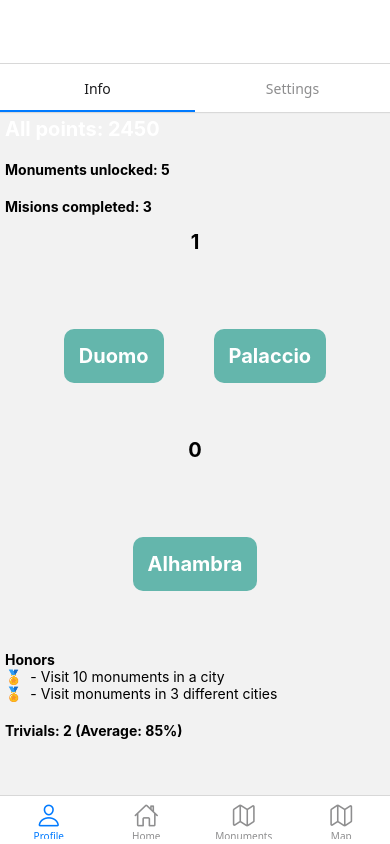
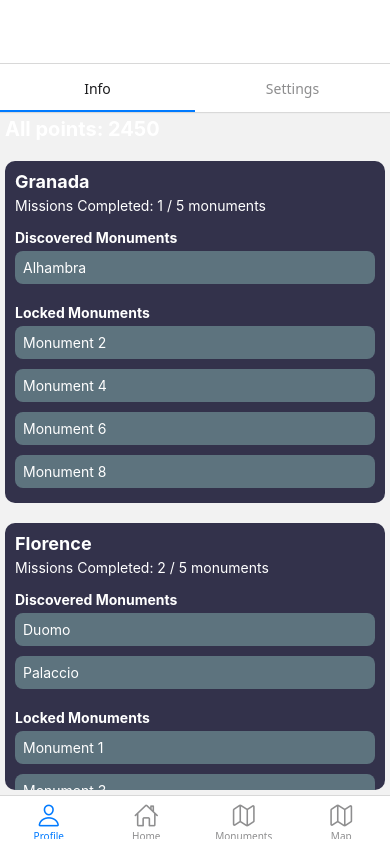
Before and after one commit to LCinder/React-Native-App, a React Native app: screen /Profile in a window 390 px wide. Built offline with nearby package versions, Linux system fonts and the light colour scheme; what @rnmapbox/maps would draw is missing.

Commit message:
Adding changes

```diff
--- a/app/Items.tsx
+++ b/app/Items.tsx
@@ -15,7 +15,6 @@ export default function Items() {
     const {monuments, monumentLevels} = useMonuments();
 
     useEffect(() => {
-        console.log(monuments)
         const result =
             monuments
                 //.filter((i) => i.missionType === missionType.name)
--- a/app/ProfileTabs.tsx
+++ b/app/ProfileTabs.tsx
@@ -1,59 +1,75 @@
-import React, {useEffect, useState} from "react";
-import {createMaterialTopTabNavigator} from "@react-navigation/material-top-tabs";
-import {FlatList, ScrollView, StyleSheet, Text, View} from "react-native";
-import {fetchPlayerStats, groupMonumentsByCity} from "@/utils/Helper";
-import ItemGridList from "@/app/ItemGridList";
-import {MonumentsByCity, PlayerStats} from "@/types/types";
+import React, { useEffect, useState } from "react";
+import { createMaterialTopTabNavigator } from "@react-navigation/material-top-tabs";
+import { FlatList, ScrollView, StyleSheet, Text, View } from "react-native";
+import {
+    fetchCityObjectivesExample,
+    fetchPlayerStats
+} from "@/utils/Helper";
+import { CityObjectives, PlayerStats } from "@/types/types";
 
 function InfoScreen() {
-
-    const [playerStats, setPlayerStats] = useState<PlayerStats>(undefined)
-    const [grouped, setGrouped] = useState<MonumentsByCity[]>(undefined)
+    const [playerStats, setPlayerStats] = useState<PlayerStats | null>(null);
+    const [cityObjectives, setCityObjectives] = useState<Map<number, CityObjectives> | null>(null);
 
     useEffect(() => {
-        const data = fetchPlayerStats()
-        setPlayerStats(data)
+        const data = fetchPlayerStats();
+        setPlayerStats(data);
 
-        setGrouped(groupMonumentsByCity(data?.monuments?.list));
+        const cityObjData = fetchCityObjectivesExample();
+        setCityObjectives(cityObjData);
     }, []);
 
-    if (!playerStats) return <Text>Loading...</Text>;
+    if (!playerStats || !cityObjectives) return <Text>Loading...</Text>;
 
     return (
         <ScrollView style={styles.container}>
             <Text style={styles.title}>All points: {playerStats.totalPoints}</Text>
 
-            <Text style={styles.section}>Monuments unlocked: {playerStats.monuments.count}</Text>
+            <FlatList
+                data={Array.from(cityObjectives.values())}
+                keyExtractor={(c) => c.cityId.toString()}
+                renderItem={({ item }) => {
+                    const discovered = item.monumentsDiscovered || [];
+                    const allMonuments = item.allMonuments || [];
+                    console.log(item.allMonuments)
+                    const locked = allMonuments.filter(m => !discovered.some(d => d.monumentId === m.monumentId));
 
-            <Text style={styles.section}>Misions completed: {playerStats.missions.total}</Text>
+                    return (
+                        <View style={styles.cityCard}>
+                            <Text style={styles.cityTitle}>{item.cityName}</Text>
+                            <Text style={styles.text}>
+                                Missions Completed: {item.missionsCompleted.length} / {allMonuments.length} monuments
+                            </Text>
 
-            <FlatList
-                data={grouped}
-                keyExtractor={(c) => c.cityId}
-                renderItem={({ item }) => (
-                    <View style={styles.header}>
-                        <Text style={{ fontSize: 20, fontWeight: "bold" }}>{item.cityId}</Text>
-                        <ItemGridList
-                            data={item.monuments}
-                            onPress={(m) => console.log("Monument:", m)}
-                        />
-                    </View>
-                )}
+                            <Text style={styles.section}>Discovered Monuments</Text>
+                            {discovered.map(m => (
+                                <View key={m.monumentId} style={styles.monumentCard}>
+                                    <Text style={styles.text}>{m.name}</Text>
+                                </View>
+                            ))}
+
+                            <Text style={styles.section}>Locked Monuments</Text>
+                            {locked.map(m => (
+                                <View key={m.monumentId} style={styles.monumentCard}>
+                                    <Text style={styles.text}>{m.name}</Text>
+                                </View>
+                            ))}
+                        </View>
+                    );
+                }}
             />
 
             <Text style={styles.section}>Honors</Text>
             {playerStats.achievements.map(a => (
-                <Text key={a.id}>🏅 {a.title} - {a.description}</Text>
+                <Text key={a.id}>🏅 {a.name} - {a.description}</Text>
             ))}
-
-            <Text style={styles.section}>Trivials: {playerStats.trivials.total} (Average: {playerStats.trivials.averageScore}%)</Text>
         </ScrollView>
     );
 }
 
 function SettingsScreen() {
     return (
-        <View style={{flex: 1, justifyContent: "center", alignItems: "center"}}>
+        <View style={{ flex: 1, justifyContent: "center", alignItems: "center" }}>
             <Text>Settings</Text>
         </View>
     );
@@ -63,16 +79,12 @@ const TopTab = createMaterialTopTabNavigator();
 
 export default function ProfileTabs() {
     return (
-        <TopTab.Navigator lazy={true}
-                          screenOptions={{
-                              swipeEnabled: true,
-                          }}>
-            <TopTab.Screen name="Info" component={InfoScreen}/>
-            <TopTab.Screen name="Settings" component={SettingsScreen}/>
+        <TopTab.Navigator lazy={true} screenOptions={{ swipeEnabled: true }}>
+            <TopTab.Screen name="Info" component={InfoScreen} />
+            <TopTab.Screen name="Settings" component={SettingsScreen} />
         </TopTab.Navigator>
     );
 }
-
 
 const styles = StyleSheet.create({
     container: {
@@ -80,25 +92,36 @@ const styles = StyleSheet.create({
         borderRadius: 10,
         flex: 1
     },
-    header: {
-        alignItems: "center",
-        margin: 15,
-    },
     title: {
         fontWeight: "bold",
         fontSize: 20,
         color: "#fff",
+        marginBottom: 10
     },
-    textContainer: {
-        backgroundColor: "rgba(255,255,255,0.3)",
-        padding: 10,
-        alignItems: "center",
+    section: {
+        marginTop: 15,
+        fontWeight: "bold",
+        color: "#fff"
     },
     text: {
         color: "#fff",
     },
-    imageContainer: {
-        alignItems: "center",
+    cityCard: {
+        marginVertical: 10,
+        padding: 10,
+        backgroundColor: "#33324b",
+        borderRadius: 10
     },
-    section: {marginTop: 20, fontWeight: "bold"},
+    cityTitle: {
+        fontSize: 18,
+        fontWeight: "bold",
+        color: "#fff",
+        marginBottom: 5
+    },
+    monumentCard: {
+        marginVertical: 5,
+        padding: 8,
+        backgroundColor: "#5d737e",
+        borderRadius: 8
+    }
 });
--- a/utils/Helper.tsx
+++ b/utils/Helper.tsx
@@ -1,5 +1,5 @@
 import {
-    City,
+    City, CityObjectives, CompletedMission,
     Level,
     MissionType,
     Monument,
@@ -9,8 +9,8 @@ import {
     PlayerStats
 } from "@/types/types";
 
-const colors = ["#AD8A56", "#B4B4B4", "#AF9500", "#000000",]
-export const colorPalette = ["#5d737e", "#64b6ac", "#c0fdfb", "#daffef", "#fcfffd"]
+const colors = ["#AD8A56", "#B4B4B4", "#AF9500", "#000000"];
+export const colorPalette = ["#5d737e", "#64b6ac", "#c0fdfb", "#daffef", "#fcfffd"];
 
 export const ITEM_TEMPLATE: Monument = {
     PK: "",
@@ -25,14 +25,10 @@ export const ITEM_TEMPLATE: Monument = {
 
 export const findColorByLevel = (level: Level) => {
     switch (level.difficulty) {
-        case "basic":
-            return colors[0];
-        case "medium":
-            return colors[1];
-        case "hard":
-            return colors[2];
-        default:
-            return colors[3];
+        case "basic": return colors[0];
+        case "medium": return colors[1];
+        case "hard": return colors[2];
+        default: return colors[3];
     }
 };
 
@@ -73,40 +69,40 @@ export function fetchPlacesByCityVisitedByUser(): MonumentsResult {
             SK: "MONUMENT#m1",
             entityType: "UserMonument",
             userId: "u1",
-            monumentId: "m1",
+            monumentId: 0,
             name: "Duomo",
             cityId: 1,
             routeId: "historic",
-            discoveredAt: "2025-08-13T10:00:00Z"
+            discoveredAt: "2025-08-13T10:00:00Z",
+            cityName: "Florence"
         },
         {
             PK: "USER#u1",
             SK: "MONUMENT#m2",
             entityType: "UserMonument",
             userId: "u1",
-            monumentId: "m2",
+            monumentId: 2,
             name: "Palaccio",
             cityId: 1,
             routeId: "historic",
-            discoveredAt: "2025-08-12T15:20:00Z"
+            discoveredAt: "2025-08-12T15:20:00Z",
+            cityName: "Florence"
         },
         {
             PK: "USER#u1",
-            SK: "MONUMENT#m2",
+            SK: "MONUMENT#m3",
             entityType: "UserMonument",
             userId: "u1",
-            monumentId: "m2",
+            monumentId: 0,
             name: "Alhambra",
             cityId: 0,
             routeId: "historic",
-            discoveredAt: "2025-08-12T15:20:00Z"
+            discoveredAt: "2025-08-12T15:20:00Z",
+            cityName: "Granada"
         },
     ];
 
-    return {
-        count: monuments.length,
-        monuments
-    };
+    return { count: monuments.length, monuments };
 }
 
 export function retrieveRealItemState(monument: Monument) {
@@ -131,7 +127,8 @@ export const fetchTempData = (): Monument[] => {
             imageUrl: "https://www.svgrepo.com/show/104228/arc-de-triomphe.svg",
             clue: "",
             GSI3PK: city.PK,
-            GSI3SK: `NAME#Monument ${i}`
+            GSI3SK: `NAME#Monument ${i}`,
+            cityId: city.cityId
         });
     }
 
@@ -150,126 +147,98 @@ export const fetchMissionType = (): MissionType[] => [
 ];
 
 export const fetchAllLevels = (): Level[] => [
-    {
-        PK: "CITY#granada",
-        SK: "LEVEL#0",
-        entityType: "Level",
-        levelId: "0",
-        cityId: "granada",
-        difficulty: "basic",
-        color: "Bronze"
-    },
-    {
-        PK: "CITY#granada",
-        SK: "LEVEL#1",
-        entityType: "Level",
-        levelId: "1",
-        cityId: "granada",
-        difficulty: "medium",
-        color: "Silver"
-    },
-    {
-        PK: "CITY#granada",
-        SK: "LEVEL#2",
-        entityType: "Level",
-        levelId: "2",
-        cityId: "granada",
-        difficulty: "hard",
-        color: "Gold"
-    },
+    {PK: "CITY#granada", SK: "LEVEL#0", entityType: "Level", levelId: "0", cityId: "granada", difficulty: "basic", color: "Bronze"},
+    {PK: "CITY#granada", SK: "LEVEL#1", entityType: "Level", levelId: "1", cityId: "granada", difficulty: "medium", color: "Silver"},
+    {PK: "CITY#granada", SK: "LEVEL#2", entityType: "Level", levelId: "2", cityId: "granada", difficulty: "hard", color: "Gold"},
 ];
 
 export function fetchPlayerStats(): PlayerStats {
     return {
         totalPoints: 2450,
         monuments: {
-            count: 5,
+            count: 3,
             list: fetchPlacesByCityVisitedByUser().monuments
         },
         missions: {
             total: 3,
             list: [
-                {
-                    missionId: "miss1",
-                    title: "Historic Sevilla",
-                    cityId: "sevilla",
-                    routeId: "historic",
-                    completedAt: "2025-08-01"
-                },
-                {
-                    missionId: "miss2",
-                    title: "Historic Granada",
-                    cityId: "granada",
-                    routeId: "historic",
-                    completedAt: "2025-08-05"
-                },
-                {
-                    missionId: "miss3",
-                    title: "Historic Florence",
-                    cityId: "florence",
-                    routeId: "historic",
-                    completedAt: "2025-08-08"
-                },
+                { missionId: "miss1", title: "Historic Florence 2", cityId: 1, routeId: "historic", completedAt: "2025-08-01" },
+                { missionId: "miss2", title: "Historic Granada", cityId: 0, routeId: "historic", completedAt: "2025-08-05" },
+                { missionId: "miss3", title: "Historic Florence", cityId: 1, routeId: "historic", completedAt: "2025-08-08" },
             ]
         },
         achievements: [
             {id: "ach1", name: "Explorer", description: "Visit 10 monuments in a city", unlockedAt: "2025-08-05"},
-            {
-                id: "ach2",
-                name: "Traveller",
-                description: "Visit monuments in 3 different cities",
-                unlockedAt: "2025-08-08"
-            },
+            {id: "ach2", name: "Traveller", description: "Visit monuments in 3 different cities", unlockedAt: "2025-08-08"},
         ],
-        trivials: {
-            total: 2,
-            averageScore: 85
-        },
+        trivials: { total: 2, averageScore: 85 },
         totalPlayTimeMinutes: 540
     };
 }
 
-export function groupMonumentsByCity(monuments: MonumentsResult[]): MonumentsByCity[] {
-    const map = new Map<string, Monument[]>();
+export function groupMonumentsByCity(monuments: MonumentDiscovery[]): MonumentsByCity[] {
+    const cityMap = new Map<number, string>();
+    const map = new Map<number, MonumentDiscovery[]>();
+
     monuments.forEach(m => {
-        const cityId = m.cityId; // CITY#cityId#LEVEL...
-        if (!map.has(cityId)) map.set(cityId, []);
+        const cityId = m.cityId;
+        if (!map.has(cityId)) {
+            map.set(cityId, []);
+            cityMap.set(cityId, m.cityName);
+        }
         map.get(cityId)!.push(m);
-        console.log(cityId)
     });
 
-    return Array.from(map.entries()).map(([cityId, monuments]) => ({cityId, monuments}));
+    return Array.from(map.entries()).map(([cityId, monuments]) => ({
+        cityId,
+        cityName: cityMap.get(cityId) || "Unknown",
+        monuments
+    }));
 }
 
 export const fetchAllActivePlaces = (): City[] => [
-    {
-        name: "Granada",
-        coords: {
-            latitude: 37.109673,
-            longitude: -3.590427
-        },
-        cityId: 0,
-        PK: "",
-        SK: "",
-        entityType: "City",
-        country: "",
-        imageUrl: ""
-    },
-    {
-        name: "Florence",
-        coords: {
-            latitude: 43.7800127,
-            longitude: 11.1997685
-        },
-        cityId: 1,
-        PK: "",
-        SK: "",
-        entityType: "City",
-        country: "",
-        imageUrl: ""
-    }
-]
+    { name: "Granada", coords: { latitude: 37.109673, longitude: -3.590427 }, cityId: 0, PK: "", SK: "", entityType: "City", country: "", imageUrl: "" },
+    { name: "Florence", coords: { latitude: 43.7800127, longitude: 11.1997685 }, cityId: 1, PK: "", SK: "", entityType: "City", country: "", imageUrl: "" }
+];
 
-export function getCityNameById(cityId: string): string {
-    return cities.find(c => c.id === cityId)?.name || "Unknown city";
+export function fetchCityObjectivesExample(): Map<number, CityObjectives> {
+    const playerStats: PlayerStats = fetchPlayerStats();
+    const cities = fetchCitiesVisitedByUser();
+    const monumentsDiscovered: MonumentDiscovery[] = fetchPlacesByCityVisitedByUser().monuments;
+    const missions: CompletedMission[] = playerStats.missions.list;
+    const allMonuments: Monument[] = fetchTempData();
+
+    const monumentsByCity: Record<number, MonumentDiscovery[]> = {};
+    monumentsDiscovered.forEach(m => {
+        if (!monumentsByCity[m.cityId]) monumentsByCity[m.cityId] = [];
+        monumentsByCity[m.cityId].push(m);
+    });
+
+    const missionsByCity: Record<number, CompletedMission[]> = {};
+    missions.forEach(m => {
+        if (!missionsByCity[m.cityId]) missionsByCity[m.cityId] = [];
+        missionsByCity[m.cityId].push(m);
+    });
+
+    const allMonumentsByCity: Record<number, Monument[]> = {};
+    allMonuments.forEach(m => {
+        const cityId = Number(m.GSI3PK?.split("#")[1] ?? -1);
+        if (cityId < 0) return;
+        if (!allMonumentsByCity[cityId]) allMonumentsByCity[cityId] = [];
+        allMonumentsByCity[cityId].push(m);
+    });
+
+    const cityObjectivesMap = new Map<number, CityObjectives>();
+    cities.forEach(city => {
+        cityObjectivesMap.set(city.cityId, {
+            cityId: city.cityId,
+            cityName: city.name,
+            monumentsDiscovered: monumentsByCity[city.cityId] || [],
+            allMonuments: allMonumentsByCity[city.cityId] || [],
+            missionsCompleted: missionsByCity[city.cityId] || [],
+            trivials: []
+        });
+    });
+
+    return cityObjectivesMap;
 }
```
Also changed, not shown: types/types.tsx (+19 -6 lines).
